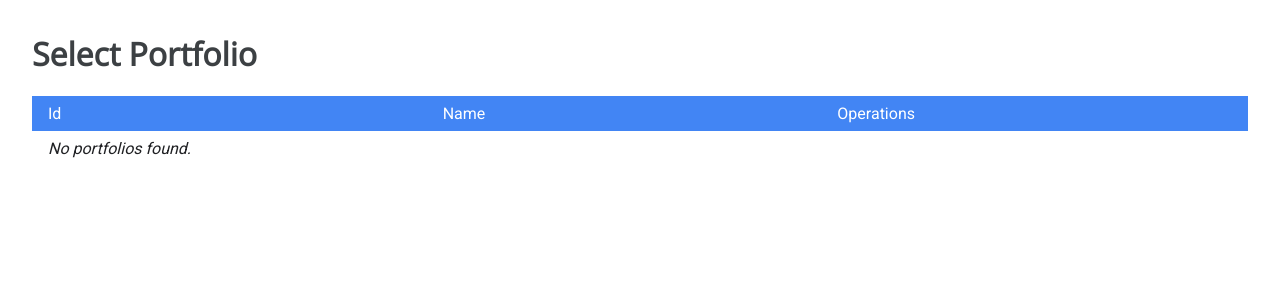
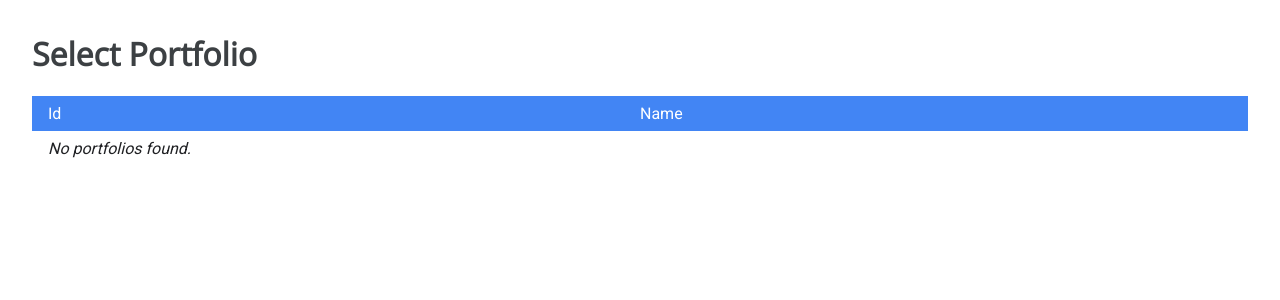
Before and after one commit to nitobuendia/finance-tracker, a Flask app: page / in a window 1280 px wide. Shown: the top 300 px of the page. Run offline with Flask 2, Linux system fonts and the light colour scheme.

Commit message:
Remove action operations from table

```diff
--- a/templates/blocks/portfolio_table.jinja2
+++ b/templates/blocks/portfolio_table.jinja2
@@ -3,7 +3,6 @@
   <div class="flex-header-row" role="row">
     <div class="flex-cell" role="columnheader">Id</div>
     <div class="flex-cell" role="columnheader">Name</div>
-    <div class="flex-cell" role="columnheader">Operations</div>
   </div>
 
   {% for portfolio in portfolio_list %}
@@ -14,7 +13,6 @@
           {{ portfolio.name }}
         </a>
       </div>
-      <div class="flex-cell" role="cell">&nbsp;</div>
     </div>
   {% else %}
     <div class="flex-row" role="row"><i>No portfolios found.</i></div>
```
